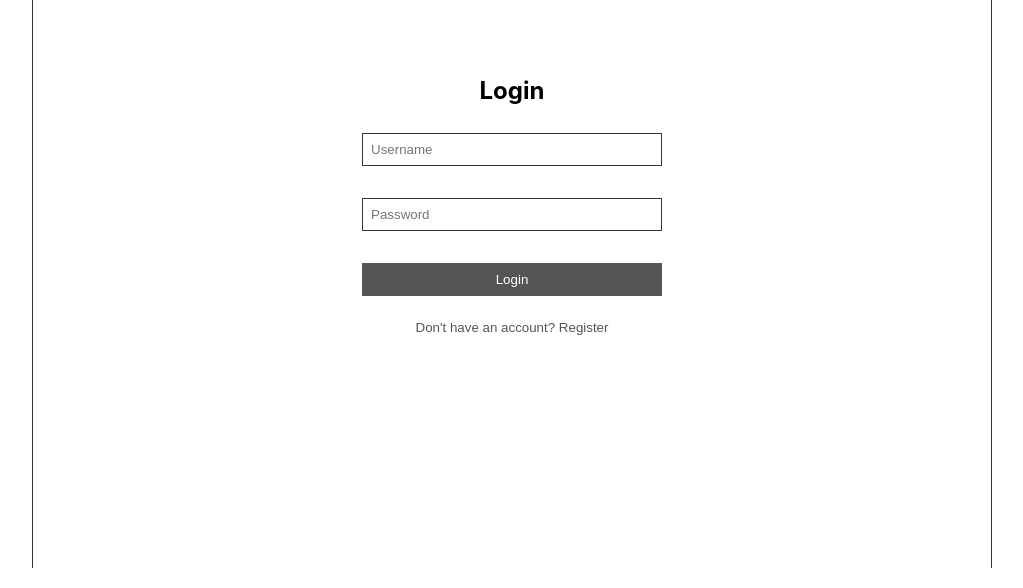
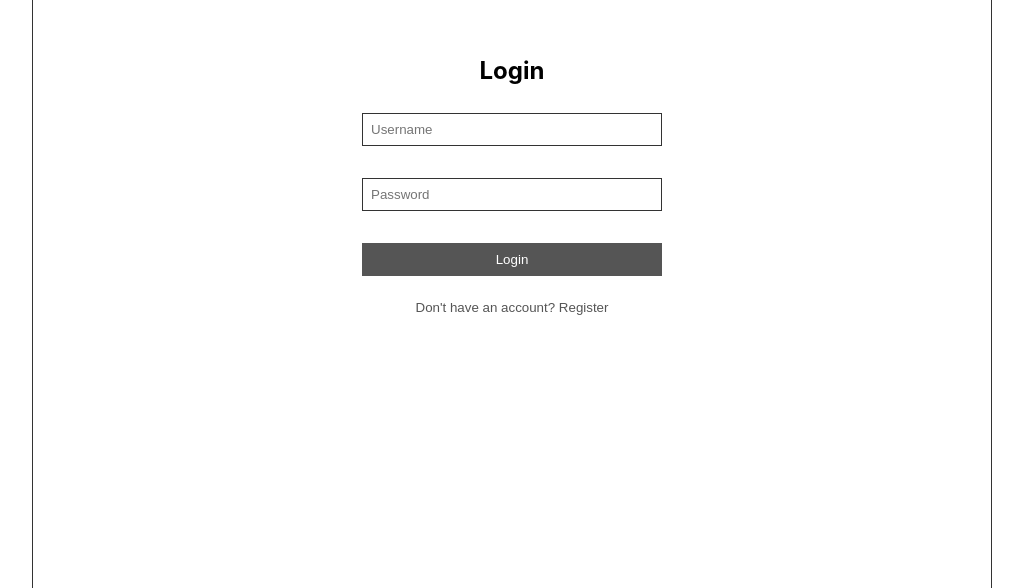
Before and after one commit to kyambuthia/go-chat-site, a React (Vite) app in the folder client/: page / in a window 1280 px wide. Shown: the part 212-800 px from the top of the page, without its empty margins (128-1151 px from the left). Built offline with nearby package versions, Linux system fonts and the light colour scheme; the HTML template or start-up script is replaced by a standard one.

Commit message:
fix(ui): resolve desktop layout issues and message visibility

```diff
--- a/client/src/index.css
+++ b/client/src/index.css
@@ -398,10 +398,11 @@ main {
 @media (min-width: 769px) {
     .App {
         flex-direction: row; /* Desktop: side-by-side chat/contacts */
-        height: calc(100% - 40px); /* Adjust for fixed nav height */
-        margin-top: 20px; /* Push down from top */
-        margin-bottom: 20px; /* Push up from bottom */
+        height: 100%; /* Let content dictate height, or use a fixed height for the app */
+        margin-top: 0; /* No need for margin-top */
+        margin-bottom: 0; /* No need for margin-bottom */
         border-radius: 0px; /* Wireframe look */
+        overflow: hidden; /* Allow internal scrolling */
     }
 
     .app-content {
@@ -414,10 +415,10 @@ main {
     }
 
     nav {
-        position: absolute; /* Relative to App container */
-        bottom: 0;
-        left: 0;
-        right: 0;
+        position: relative; /* Relative to App container */
+        bottom: auto;
+        left: auto;
+        right: auto;
         width: auto; /* Let App container define width */
         border-radius: 0px; /* Wireframe look */
     }
```
